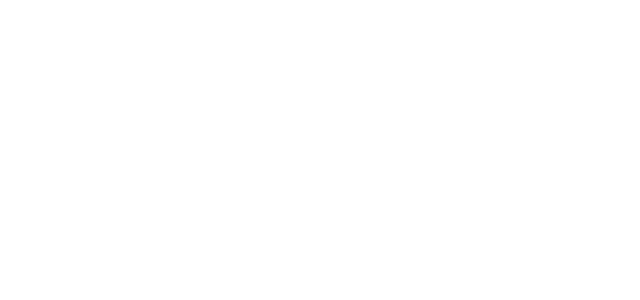
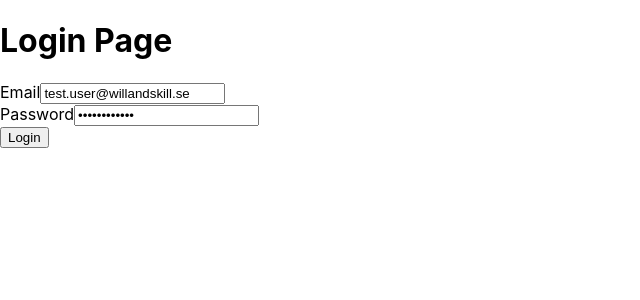
Before and after one commit to lduvnas/js-lessons-event-app, a React (Create React App) app: page / in a window 1280 px wide. Shown: the top 300 px of the page, without its empty margins (0-640 px from the left). Built offline with nearby package versions, Linux system fonts and the light colour scheme.

Commit message:
Create EventListPage.jsx

```diff
--- a/src/App.js
+++ b/src/App.js
@@ -1,7 +1,12 @@
 import React from "react";
+import LoginPage from "./pages/LoginPage";
 
 function App() {
-  return <div></div>;
+  return (
+    <div>
+      <LoginPage />
+    </div>
+  );
 }
 
 export default App;
```
Also changed, not shown: src/pages/EventListPage.jsx (added, +9 -0 lines).
